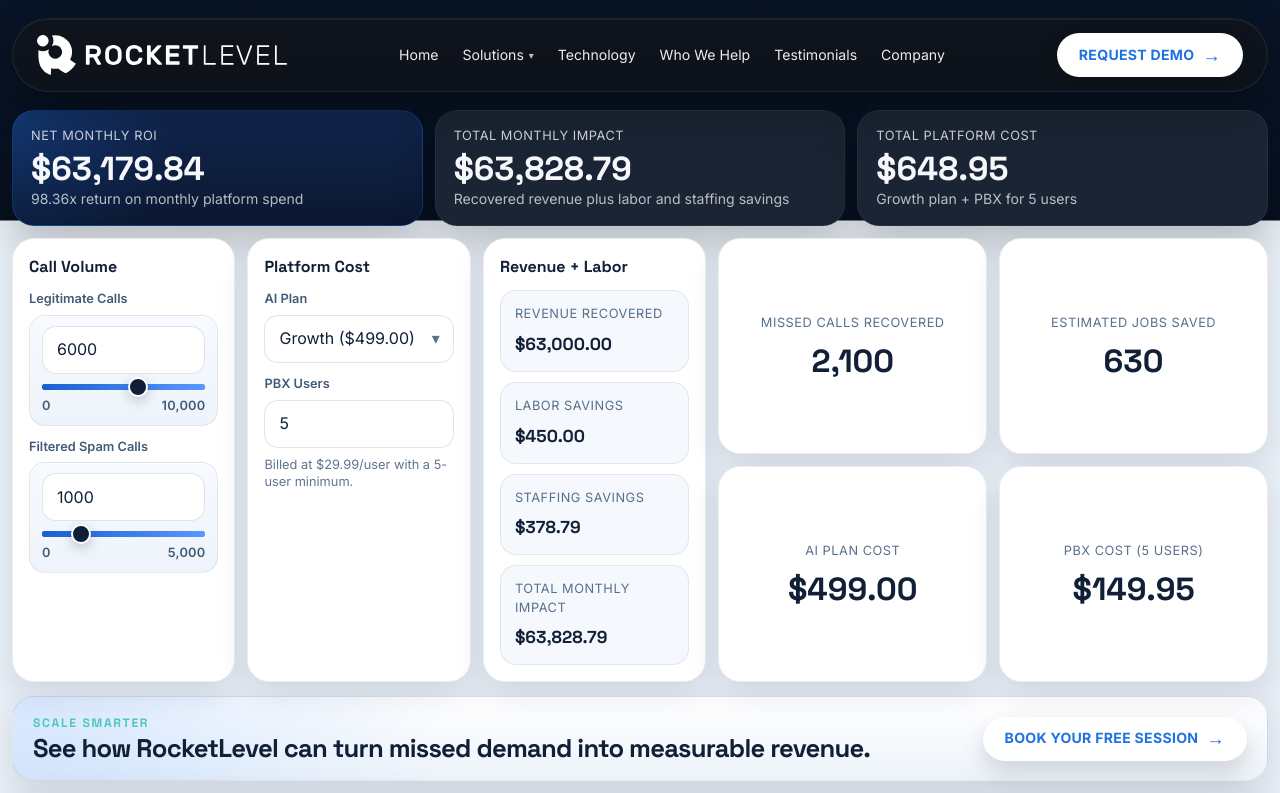
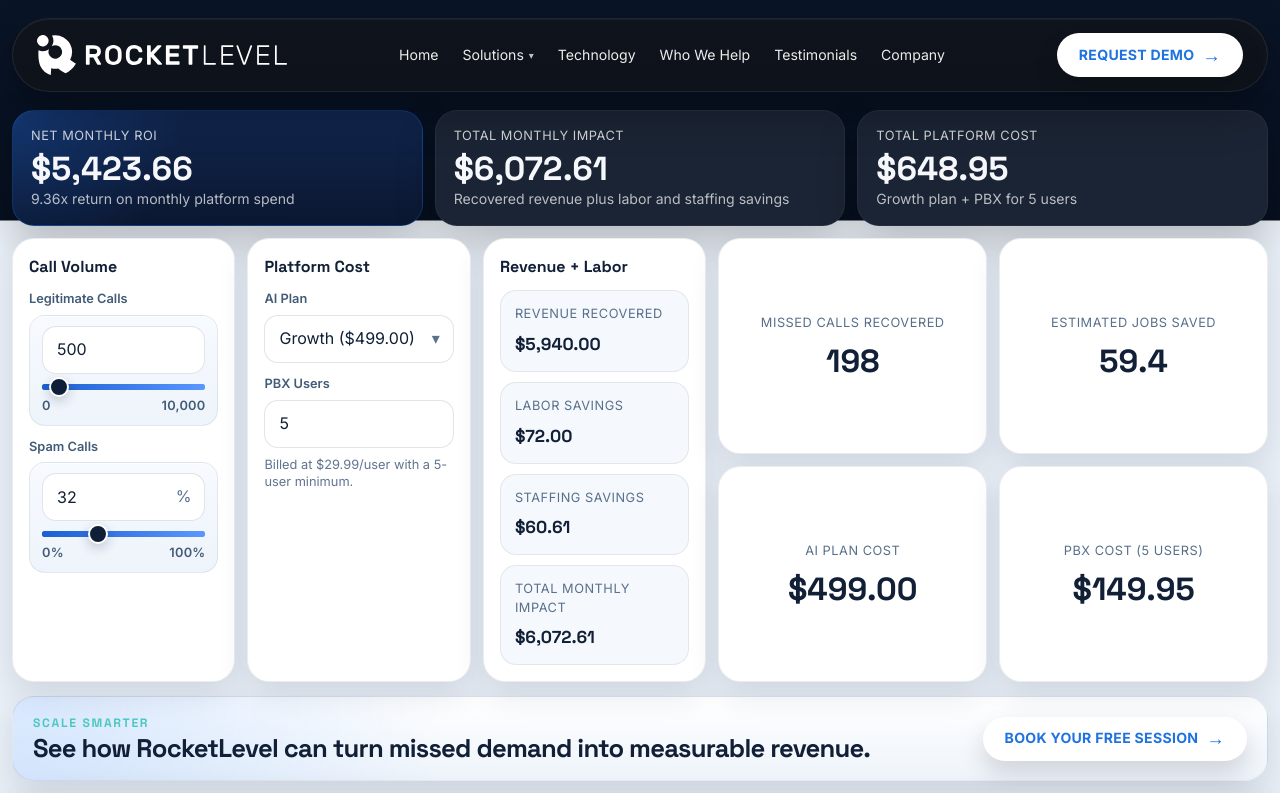
Before and after one commit to jakeconcharl/rocketnaparoicalculator, a React (Vite) app: page / in a window 1280 px wide. Shown: the top 793 px of the page. Built offline with nearby package versions, Linux system fonts and the light colour scheme.

Commit message:
Use spam percentage inputs and refresh description

```diff
--- a/index.html
+++ b/index.html
@@ -6,7 +6,7 @@
     <title>NAPA ROI Calculator</title>
     <meta
       name="description"
-      content="Standalone and embeddable ROI calculator for NAPA lead recovery and call handling impact."
+      content="Estimate how much revenue RocketLevel can recover from missed calls, filtered spam, and faster call handling."
     />
     <script type="module" src="/src/main.tsx"></script>
   </head>
--- a/src/App.tsx
+++ b/src/App.tsx
@@ -172,16 +172,18 @@
                   </label>
 
                   <label className="field">
-                    <span>Filtered Spam Calls</span>
+                    <span>Spam Calls</span>
                     <div className="field-control">
                       <div className="input-wrap">
+                        <em>%</em>
                         <input
                           type="number"
-                          step={50}
+                          step={1}
                           min={0}
-                          value={inputs.filteredSpamCalls}
+                          max={100}
+                          value={inputs.spamCallPercentage}
                           onChange={(event) =>
-                            updateNumberInput("filteredSpamCalls", event.target.value)
+                            updateNumberInput("spamCallPercentage", event.target.value)
                           }
                         />
                       </div>
@@ -189,16 +191,16 @@
                         className="range-slider"
                         type="range"
                         min={0}
-                        max={5000}
-                        step={50}
-                        value={inputs.filteredSpamCalls}
+                        max={100}
+                        step={1}
+                        value={inputs.spamCallPercentage}
                         onChange={(event) =>
-                          updateNumberInput("filteredSpamCalls", event.target.value)
+                          updateNumberInput("spamCallPercentage", event.target.value)
                         }
                       />
                       <div className="range-scale">
-                        <span>0</span>
-                        <span>5,000</span>
+                        <span>0%</span>
+                        <span>100%</span>
                       </div>
                     </div>
                   </label>
--- a/src/calculator.ts
+++ b/src/calculator.ts
@@ -8,7 +8,7 @@
 
 export type CalculatorInputs = {
   legitimateCalls: number;
-  filteredSpamCalls: number;
+  spamCallPercentage: number;
   aiPlan: AiPlanKey;
   pbxUsers: number;
 };
@@ -26,6 +26,7 @@
 };
 
 export type CalculatorOutputs = {
+  filteredSpamCalls: number;
   missedCallsRecovered: number;
   estimatedJobsLost: number;
   revenueRecovered: number;
@@ -43,8 +44,8 @@
 };
 
 export const defaultInputs: CalculatorInputs = {
-  legitimateCalls: 6000,
-  filteredSpamCalls: 1000,
+  legitimateCalls: 500,
+  spamCallPercentage: 32,
   aiPlan: "growth",
   pbxUsers: 5
 };
@@ -70,19 +71,21 @@
   assumptions: CalculatorAssumptions = defaultAssumptions
 ): CalculatorOutputs {
   const aiPlanCost = AI_PLANS[inputs.aiPlan].monthlyCost;
+  const filteredSpamCalls =
+    inputs.legitimateCalls * (inputs.spamCallPercentage / 100);
   const billablePbxUsers = Math.max(
     assumptions.pbxMinimumUsers,
     Math.round(inputs.pbxUsers)
   );
   const pbxPlanCost = billablePbxUsers * assumptions.pbxSeatCost;
   const missedCallsRecovered =
-    (inputs.legitimateCalls + inputs.filteredSpamCalls) *
+    (inputs.legitimateCalls + filteredSpamCalls) *
     (assumptions.missedCallsRecoveredRate / 100);
   const estimatedJobsLost =
     missedCallsRecovered * (assumptions.jobLossRate / 100);
   const revenueRecovered = estimatedJobsLost * assumptions.averageJobValue;
   const laborHoursSaved =
-    (inputs.filteredSpamCalls * assumptions.laborMinutesSavedPerSpamCall) / 60;
+    (filteredSpamCalls * assumptions.laborMinutesSavedPerSpamCall) / 60;
   const laborSavings = laborHoursSaved * assumptions.hourlyWage;
   const staffingLaborRequirements =
     laborHoursSaved / assumptions.monthlyHoursPerStaffRole;
@@ -96,6 +99,7 @@
     monthlySoftwareCost > 0 ? totalImpact / monthlySoftwareCost : 0;
 
   return {
+    filteredSpamCalls: roundCurrency(filteredSpamCalls),
     missedCallsRecovered: roundCurrency(missedCallsRecovered),
     estimatedJobsLost: roundCurrency(estimatedJobsLost),
     revenueRecovered: roundCurrency(revenueRecovered),
```
Also changed, not shown: 1 other file (tests, documents, lock files or other folders).
